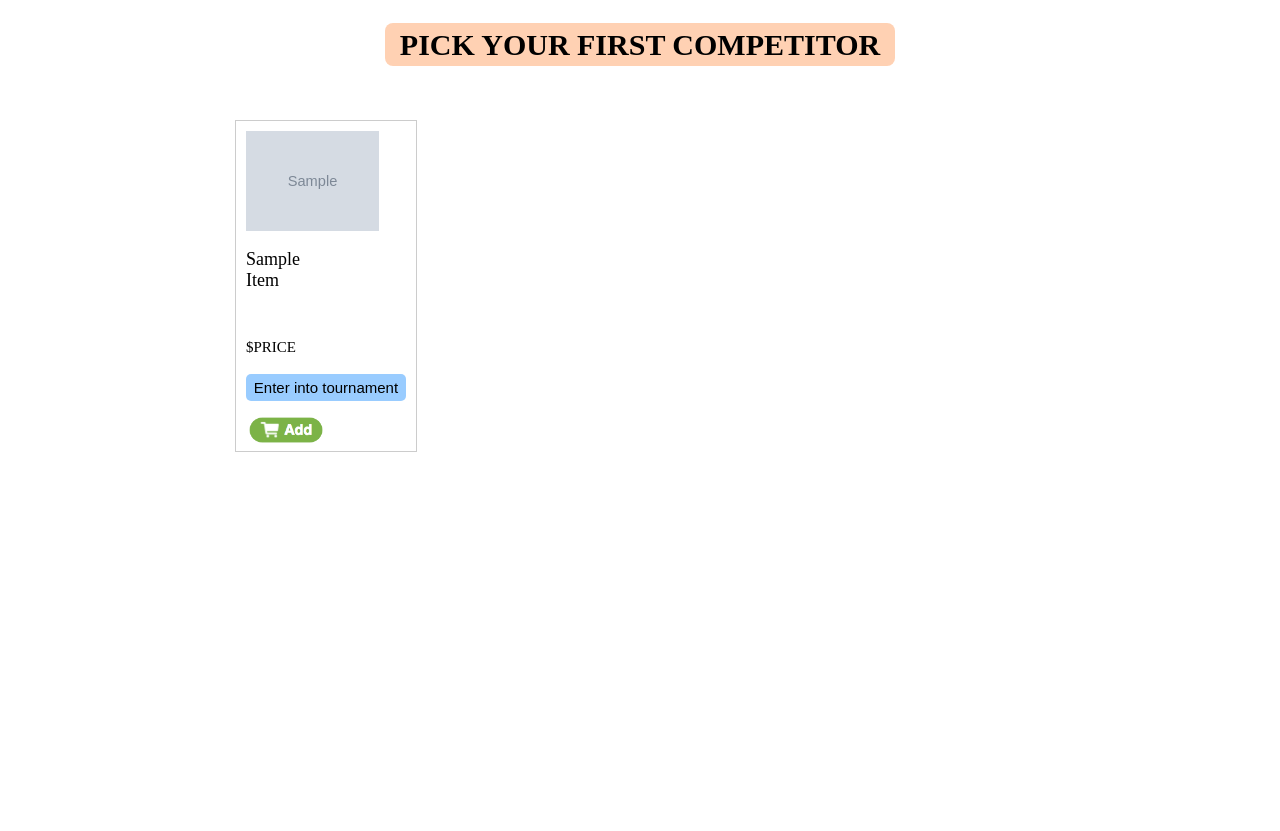
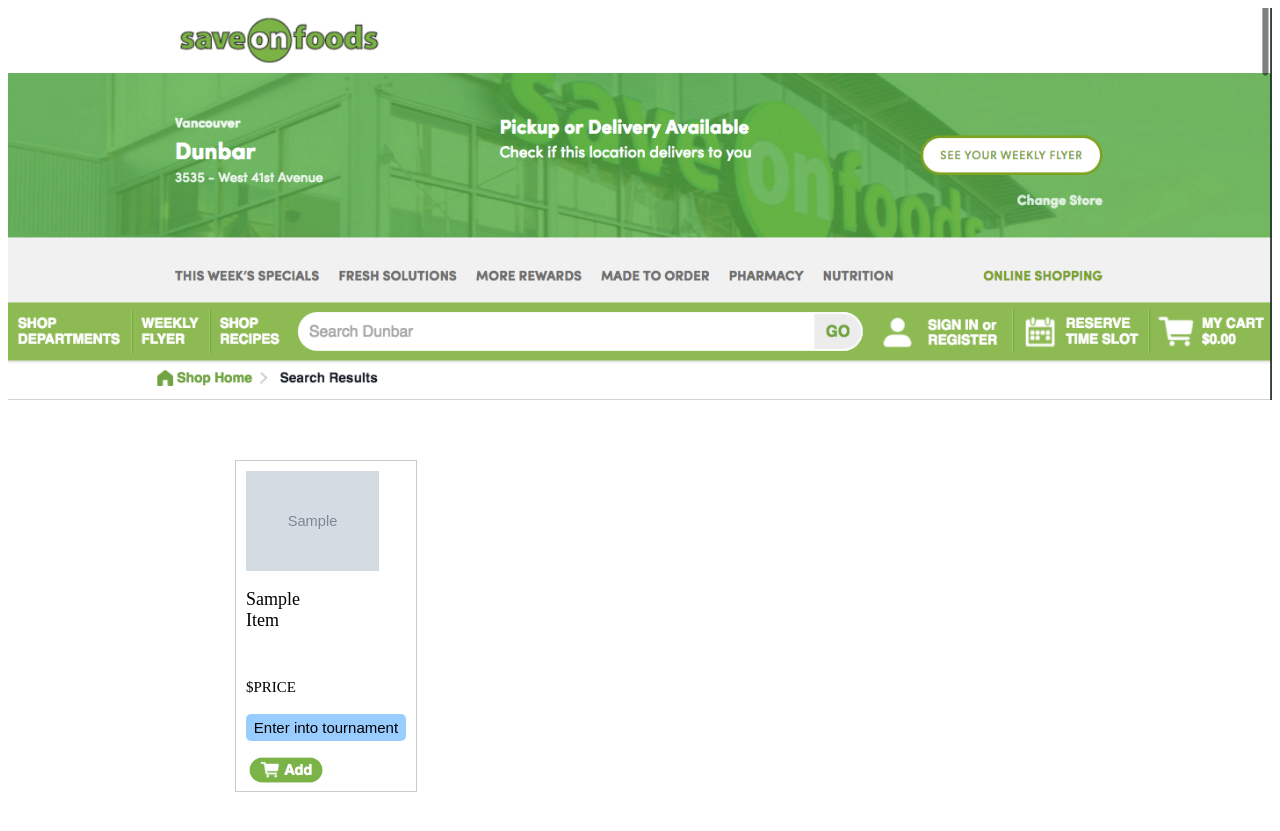
Before and after one commit to ehauner/food-tournament, a Django app: page /game/registration/ in a window 1280 px wide. Shown: the top 831 px of the page. Run offline with Django 3.2, Linux system fonts and the light colour scheme; tables that the repository leaves empty hold one stand-in row (values such as "Sample post"); grey boxes marked "Sample" are stand-in pictures; parts of the project's set-up code (start-up, migrations or seed data) failed here and were passed over; some web fonts are replaced.

Commit message:
added save-on header

```diff
--- a/tournament/game/static/game/css/style.css
+++ b/tournament/game/static/game/css/style.css
@@ -224,7 +224,7 @@ input.play[type="submit"]:hover {
   width: 900px;
   height: 100%;
   position: absolute;
-  top: 220px;
+  top: 900px;
   bottom: 0;
   left: 70px;
   right: 0;
--- a/tournament/game/templates/game/registration.html
+++ b/tournament/game/templates/game/registration.html
@@ -7,9 +7,8 @@
 </head>
 
 
-  <h1 class="heading">
-    <span class="background">Pick Your First Competitor</span>
-  </h1>
+<img width="100%" src="{% static 'game/images/save_on_header.png' %}"></img>
+
 
 <!-- <div class="registration-centre"> -->
   <div class="grid">
```
Also changed, not shown: tournament/game/static/game/images/save_on_header.png (added).
